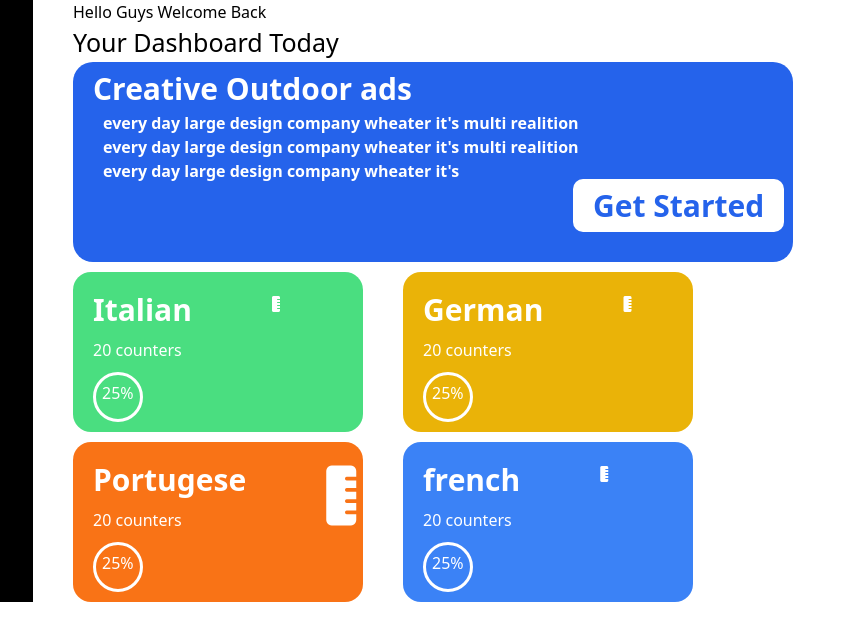
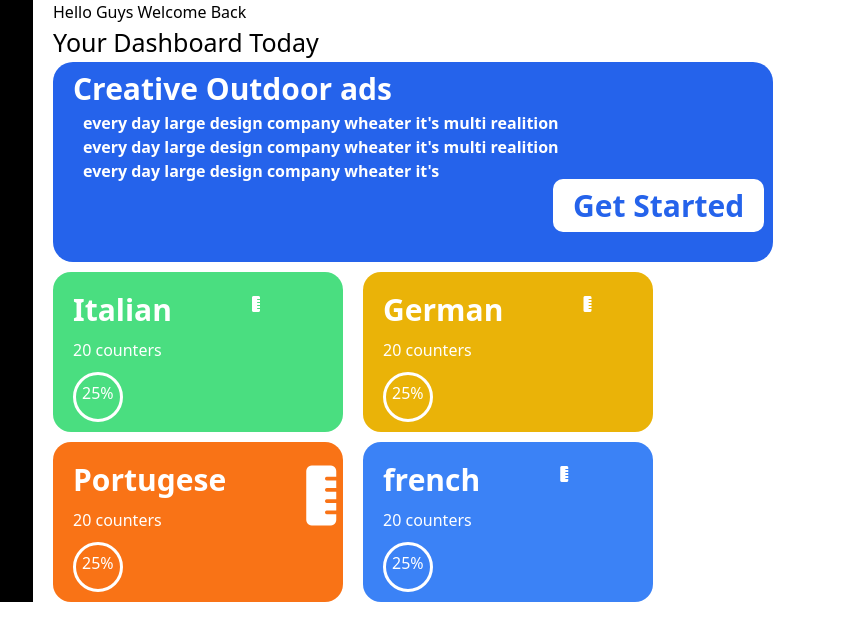
Before and after one commit to EngAmalow/DASHBOARD, a plain HTML site: page index.html in a window 1280 px wide. Shown: the full height of the page, 217-1073 px from the left. Drawn offline with nearby package versions, Linux system fonts and the light colour scheme.

Commit message:
margin- main

```diff
--- a/index.html
+++ b/index.html
@@ -51,15 +51,15 @@
     </div>
 
 <div >
-    <h1 class=" pl-[40px] ">Hello Guys Welcome Back</h1>
-    <h1 class=" pl-[40px] text-[25px] font-semabold  ">Your  Dashboard Today</h1>
-    <div class=" ml-[40px] text-[30px] font-bold pt-[4px] text-white bg-blue-600 rounded-[20px] h-[200px] w-[720px]">
+    <h1 class=" pl-[20px] ">Hello Guys Welcome Back</h1>
+    <h1 class=" pl-[20px] text-[25px] font-semabold  ">Your  Dashboard Today</h1>
+    <div class=" ml-[20px] text-[30px] font-bold pt-[4px] text-white bg-blue-600 rounded-[20px] h-[200px] w-[720px]">
     <h1 class="pl-[20px] ">Creative Outdoor ads</h1>
     <h1 class="text-[16px] pl-[30px]">every day large design company wheater it's multi realition  <br> every day large design company wheater it's multi realition <br>every day large design company wheater it's </h1> <button class="bg-white text-blue-600 px-[20px] ml-[500px] -mt-[500px] py-[4px] rounded-[10px]">Get Started</button>
 </div>
 
 <div class="flex">
-<div class="flex bg-green-400 mt-[10px] text-white  ml-[40px] h-[160px] w-[290px] rounded-[18px]">
+<div class="flex bg-green-400 mt-[10px] text-white  ml-[20px] h-[160px] w-[290px] rounded-[18px]">
     <div>
     <h1 class="font-bold text-3xl pl-[20px] pt-[20px]">Italian</h1>
     <h1 class="text-[16px] py-[10px] pl-[20px]">20 counters</h1>
@@ -72,7 +72,7 @@
 </div>
 
 
-<div class="flex bg-yellow-500 mt-[10px] text-white  ml-[40px] h-[160px] w-[290px] rounded-[18px]">
+<div class="flex bg-yellow-500 mt-[10px] text-white  ml-[20px] h-[160px] w-[290px] rounded-[18px]">
     <div>
     <h1 class="font-bold text-3xl pl-[20px] pt-[20px]">German</h1>
     <h1 class="text-[16px] py-[10px] pl-[20px]">20 counters</h1>
@@ -90,7 +90,7 @@
 
 
 <div class="flex">
-    <div class="flex bg-orange-500 mt-[10px] text-white  ml-[40px] h-[160px] w-[290px] rounded-[18px]">
+    <div class="flex bg-orange-500 mt-[10px] text-white  ml-[20px] h-[160px] w-[290px] rounded-[18px]">
         <div>
         <h1 class="font-bold text-3xl pl-[20px] pt-[20px]">Portugese</h1>
         <h1 class="text-[16px] py-[10px] pl-[20px]">20 counters</h1>
@@ -103,7 +103,7 @@
     </div>
 
 
-    <div class="flex bg-blue-500 mt-[10px] text-white  ml-[40px] h-[160px] w-[290px] rounded-[18px]">
+    <div class="flex bg-blue-500 mt-[10px] text-white  ml-[20px] h-[160px] w-[290px] rounded-[18px]">
         <div>
         <h1 class="font-bold text-3xl pl-[20px] pt-[20px]">french</h1>
         <h1 class="text-[16px] py-[10px] pl-[20px]">20 counters</h1>
```
